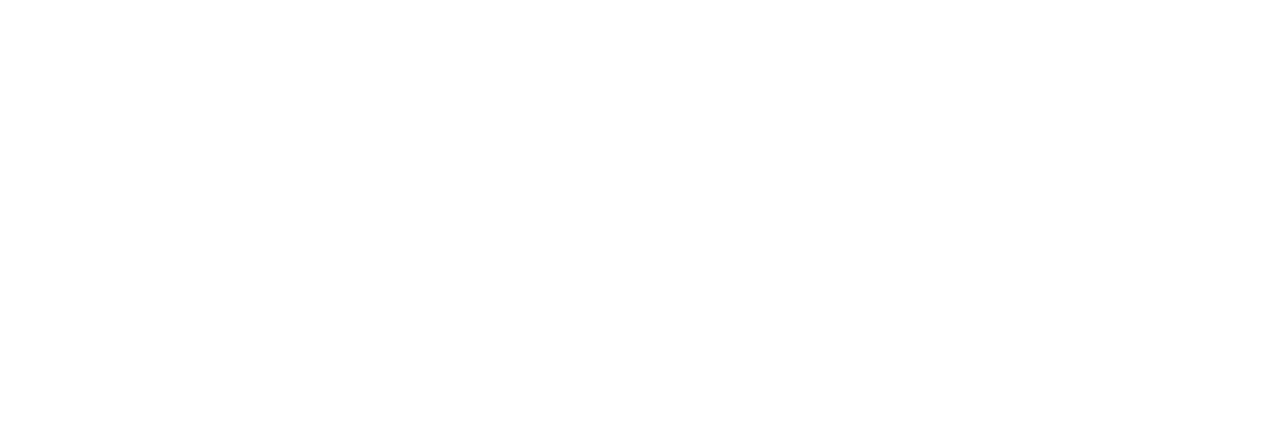
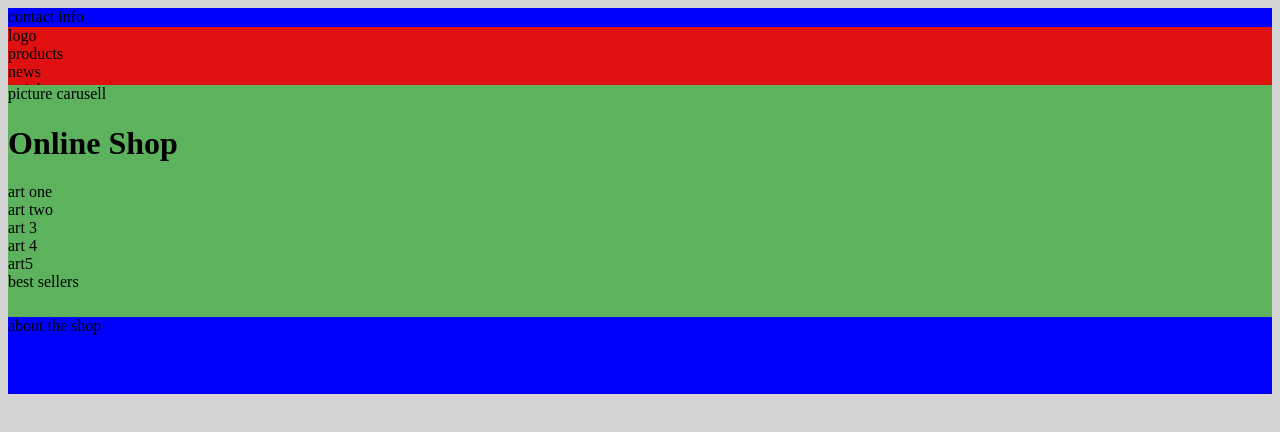
Before and after one commit to bjornum/Sameie, a plain HTML site: page index.html in a window 1280 px wide. Drawn offline with Linux system fonts and the light colour scheme.

Commit message:
main layout added

```diff
--- a/css/grid.css
+++ b/css/grid.css
@@ -1,8 +1,8 @@
 .grid-basic-layout{
     display:grid;
     grid-template-rows: 5% 15% 60% 20%;
-    grid-template-columns:100%;
-    height:100
+    grid-template-columns:auto;
+
 }
 
 .grid-navbar-info{
--- a/index.html
+++ b/index.html
@@ -9,21 +9,56 @@
     <link rel ="stylesheet" href="css/utility.css">
     <link rel ="stylesheet" href="css/flex.css">
     <link rel ="stylesheet" href="css/layout.css">
+    <link rel ="stylesheet" href="css/colors.css">
 </head>
-<body style="nutral-grey">
+<body style="background-color:lightgrey">
     <div class="viewport">
-        <!--navbar info-->
+        <div class="grid-basic-layout">
+            <!--navbar-info-->
+            <div class="grid-navbar-info blue">
+                <div>contact info</div>
+
+                <div>login</div>
+
+            </div>
+
+            <!--navbar tabs-->
+            <div class="grid-navbar red">
+                <div>
+                    <div>logo</div>
+                    <div>products</div>
+                    <div>news</div>
+                    <div>articles</div>
+                    <div>about us</div>
+                    <div>contact</div>
+                    <div>shopping cart</div>
+                </div>
+
+            </div>
+
+            <!--middle part-->
+            <div class="grid-middle-part green">
+                <div>picture carusell</div>
+                <div><h1>Online Shop</h1></div>
+                <div>
+                    <div>art one</div>
+                    <div>art two</div>
+                    <div>art 3</div>
+                    <div>art 4</div>
+                    <div>art5</div>
+                </div>
+                <div>best sellers</div>
+
+            </div>
+
+            <!--footer-->
+            <div class="grid-footer blue">
+                <div>about the shop</div>
+
+            </div>
 
 
-        <!--navbar-->
-
-
-        <!--middle part-->
-
-
-
-        <!--footer-->
-
+        </div>
     </div>
 
 </body>
```
